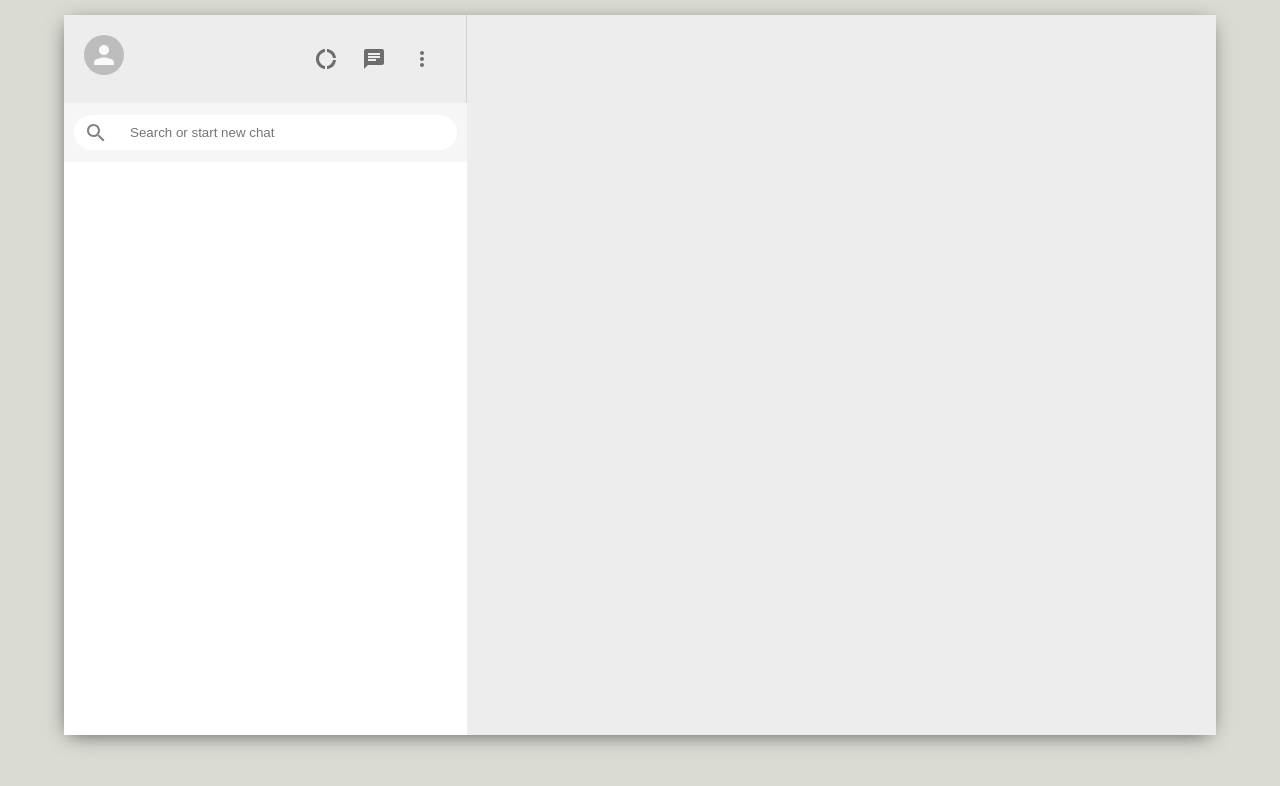
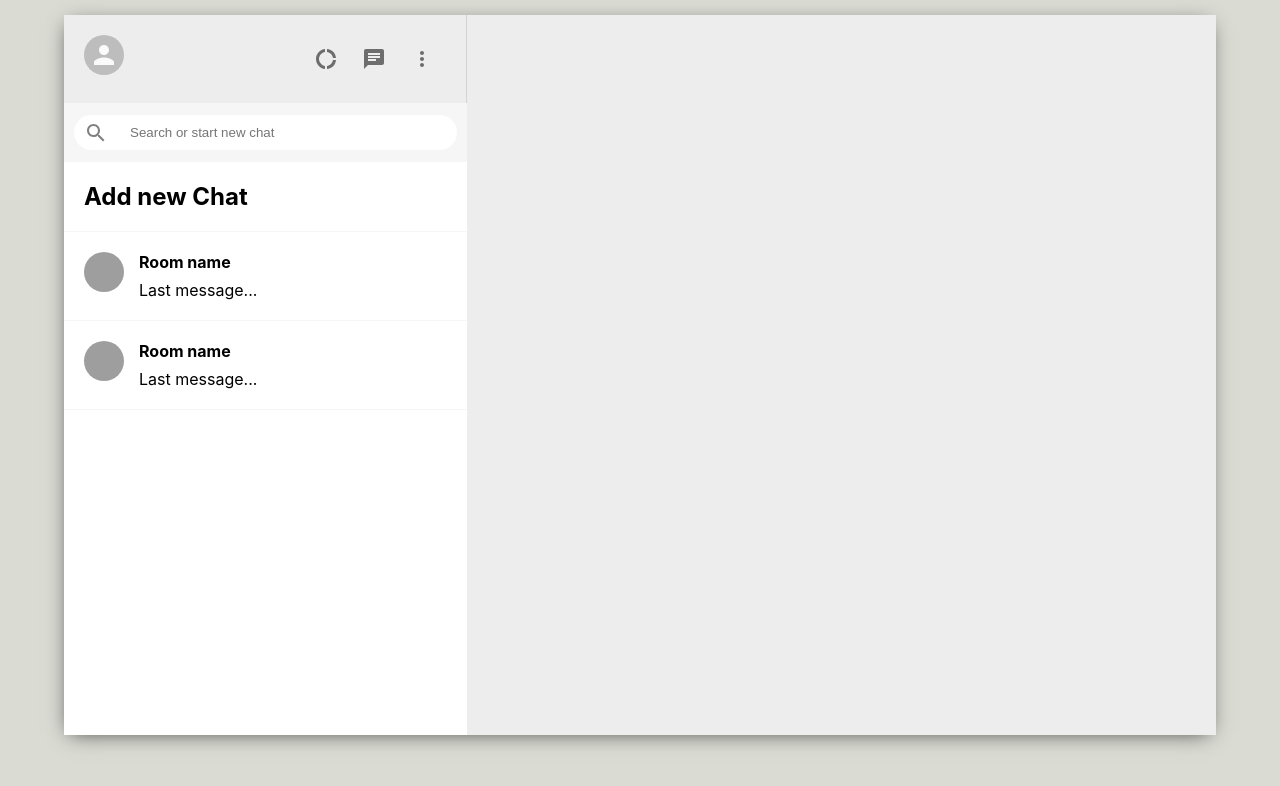
Before and after one commit to HelenHMaher/whatsapp-clone, a React (Create React App) app: page / in a window 1280 px wide. Shown: the top 786 px of the page. Built offline with nearby package versions, Linux system fonts and the light colour scheme; grey boxes are pictures that could not be loaded.

Commit message:
1:20:21 getting ready to add Chat

```diff
--- a/src/Sidebar.js
+++ b/src/Sidebar.js
@@ -33,6 +33,8 @@
         </div>
       </div>
       <div className="sidebar__chats">
+        <SidebarChat addNewChat />
+        <SidebarChat />
         <SidebarChat />
       </div>
     </div>
--- a/src/SidebarChat.css
+++ b/src/SidebarChat.css
@@ -0,0 +1,19 @@
+.sidebarChat {
+  display: flex;
+  padding: 20px;
+  cursor: pointer;
+  border-bottom: 1px solid #f6f6f6;
+}
+
+.sidebarChat:hover {
+  background-color: #ebebeb;
+}
+
+.sidebarChat__info > h2 {
+  font-size: 16px;
+  margin-bottom: 8px;
+}
+
+.sidebarChat__info {
+  margin-left: 15px;
+}
--- a/src/SidebarChat.js
+++ b/src/SidebarChat.js
@@ -1,8 +1,34 @@
-import React from "react";
+import React, { useEffect, useState } from "react";
 import "./SidebarChat.css";
+import { Avatar } from "@material-ui/core";
 
-function SidebarChat() {
-  return <div className="sidebarChat"></div>;
+function SidebarChat({ addNewChat }) {
+  const [seed, setSeed] = useState("");
+
+  useEffect(() => {
+    setSeed(Math.floor(Math.random() * 5000));
+  }, []);
+
+  const createChat = () => {
+    const roomName = prompt("Please enter name for chat");
+    if (roomName) {
+      // do some clever database stuff here...
+    }
+  };
+
+  return !addNewChat ? (
+    <div className="sidebarChat">
+      <Avatar src={`https://avatars.dicebear.com/api/avataaars/${seed}.svg`} />
+      <div className="sidebarChat__info">
+        <h2>Room name</h2>
+        <p>Last message...</p>
+      </div>
+    </div>
+  ) : (
+    <div onClick={createChat} className="sidebarChat">
+      <h2>Add new Chat</h2>
+    </div>
+  );
 }
 
 export default SidebarChat;
```
